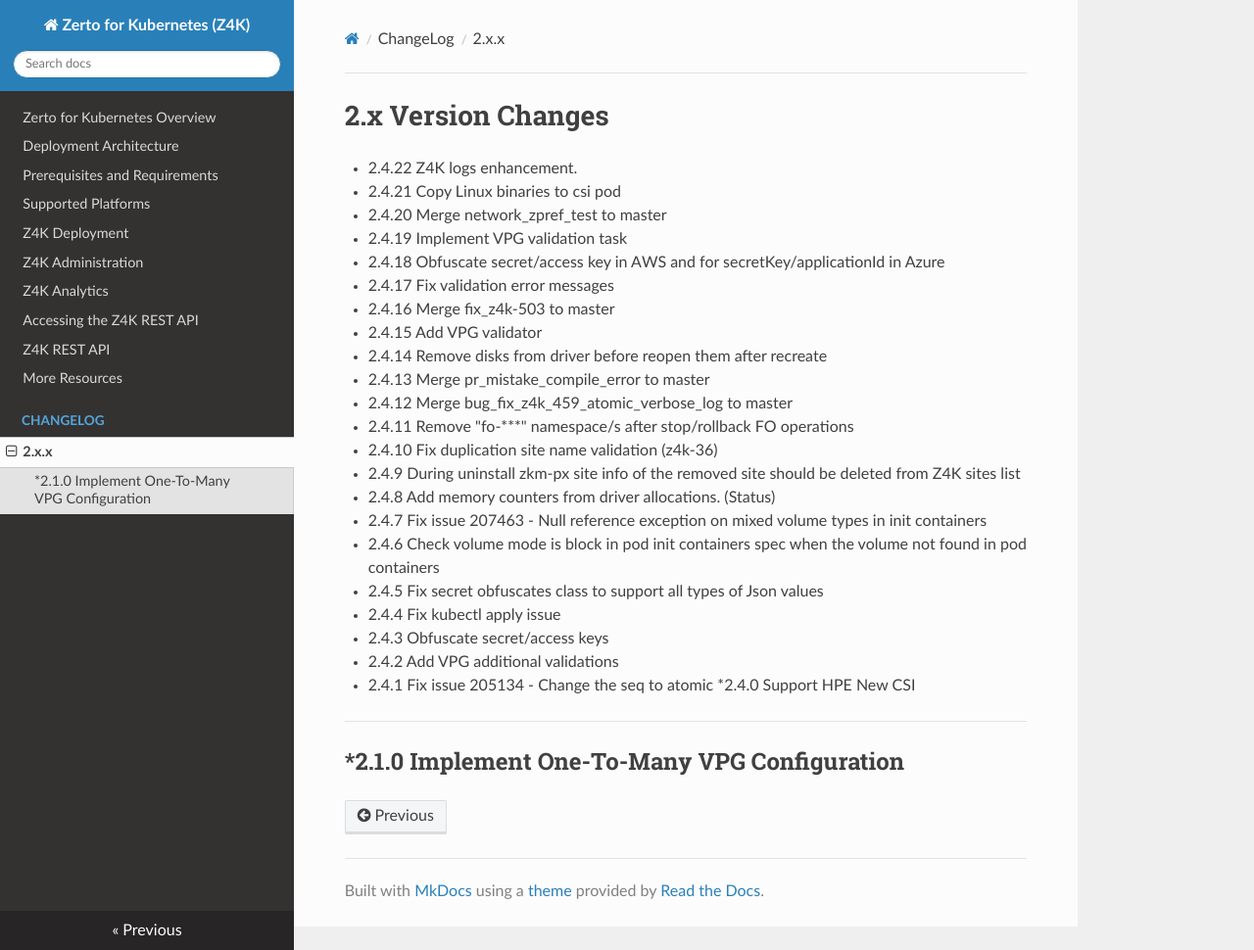
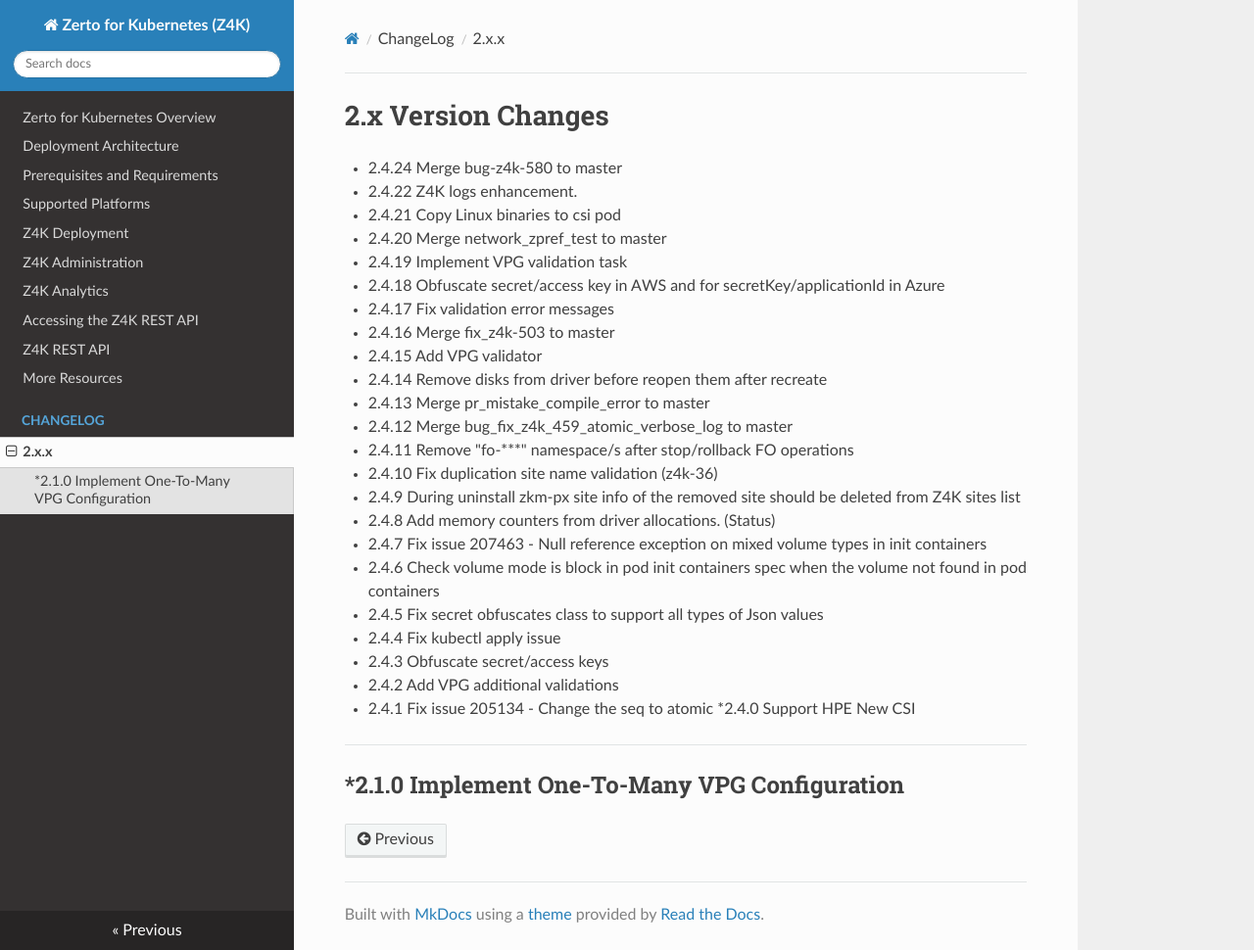
Before and after one commit to ZertoPublic/Z4K, an MkDocs documentation site: the page built from docs/changes/version2.x.x.md, in a window 1280 px wide and 970 px high. Shown: the whole window at 98% size. Built offline with MkDocs 1.6.1, drawn with Linux system fonts in a browser that asks for light colours.

Commit message:
commit all changes on branch :2.4.24 for version:2.4.24

```diff
--- a/docs/changes/version2.x.x.md
+++ b/docs/changes/version2.x.x.md
@@ -1,5 +1,6 @@
 2.x Version Changes
 ===================
+* 2.4.24 Merge bug-z4k-580 to master
 * 2.4.22 Z4K logs enhancement.
 * 2.4.21 Copy Linux binaries to csi pod
 * 2.4.20 Merge network_zpref_test to master
```
